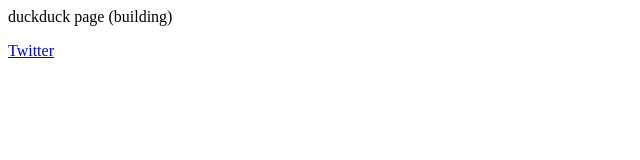
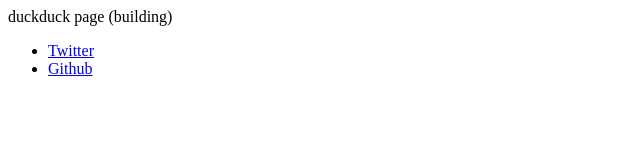
Before and after one commit to duckduck/duckduck.github.io, a plain HTML site: page index.html in a window 1280 px wide. Shown: the whole page, without its empty margins (0-640 px from the left). Drawn offline with Linux system fonts and the light colour scheme.

Commit message:
add github link

```diff
--- a/index.html
+++ b/index.html
@@ -1,6 +1,7 @@
 <p>
   duckduck page (building)
 </p>
-<p>
-  <a href="https://twitter.com/_d_duck">Twitter</a>
-</p>
+<ul>
+  <li><a href="https://twitter.com/_d_duck">Twitter</a></li>
+  <li><a href="https://github.com/duckduck">Github</a></li>
+</ul>
```
